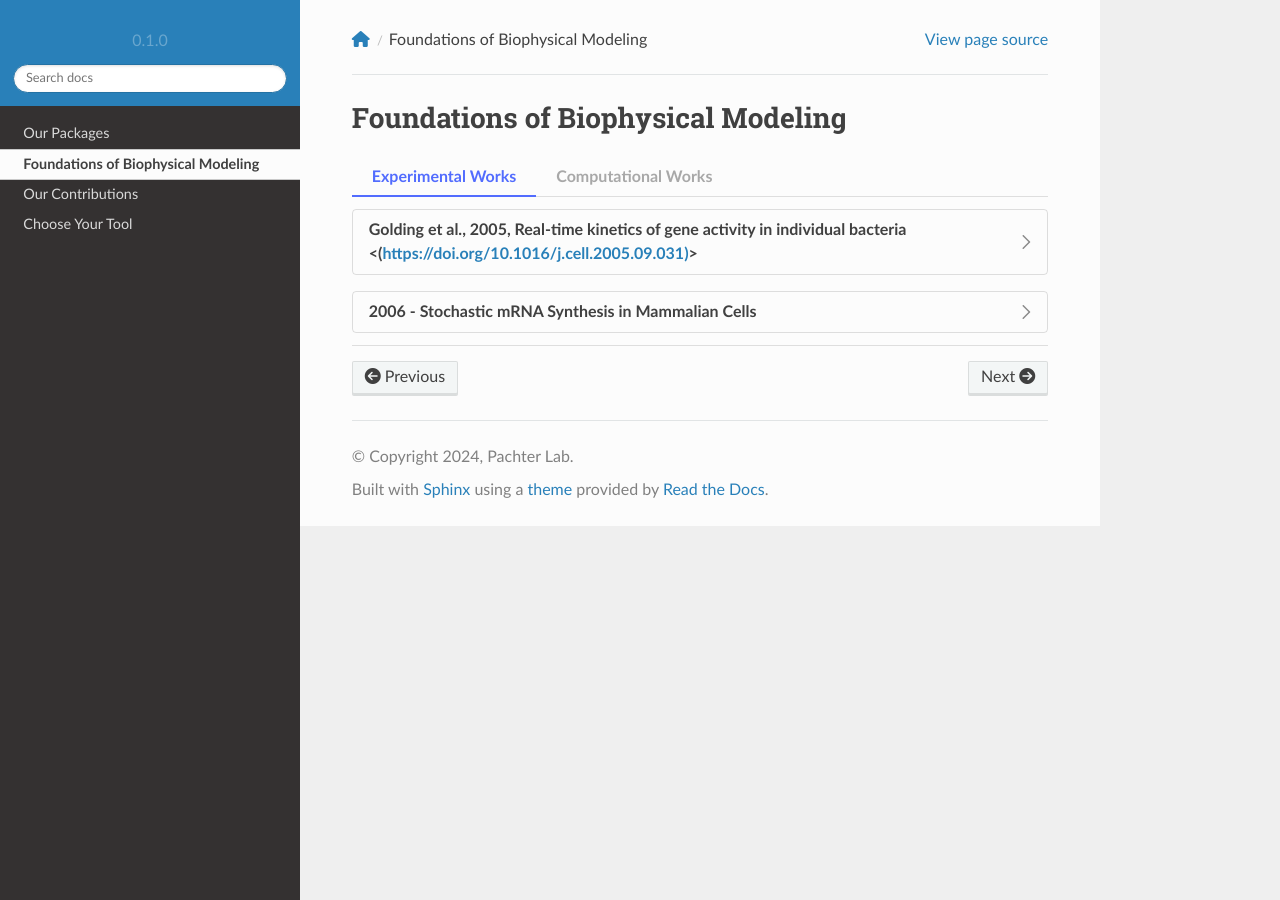
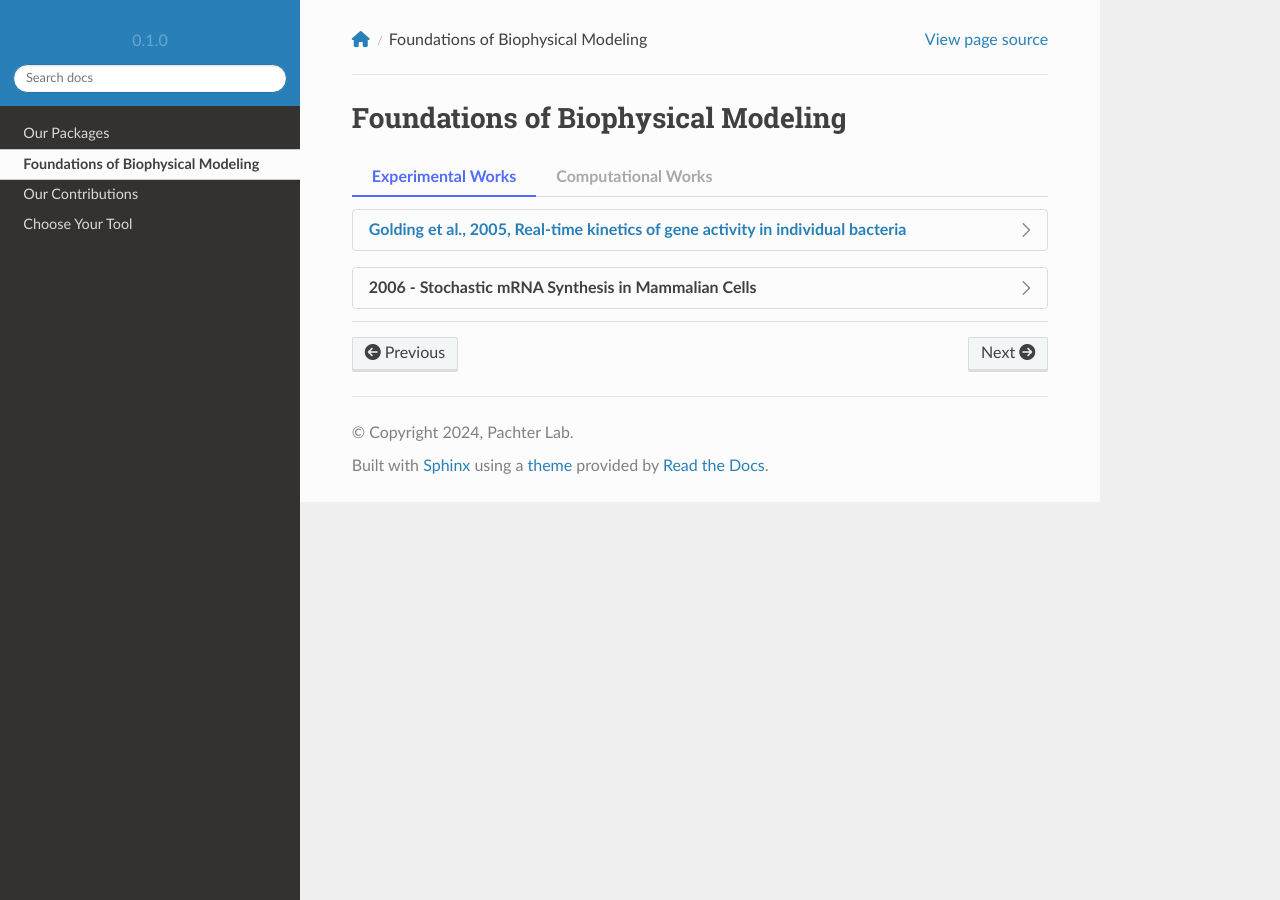
Before and after one commit to pachterlab/biophysics, a Sphinx documentation site: the page built from docs/source/foundations.rst, in a window 1280 px wide. Built offline with Sphinx 7.4.7 and the Read the Docs theme 2.0.0, drawn with Linux system fonts in a browser that asks for light colours; nearby versions of some CDN libraries; pages that are not in the unit, such as notebooks, are missing from menus.

Commit message:
Update foundations.rst

```diff
--- a/docs/source/foundations.rst
+++ b/docs/source/foundations.rst
@@ -6,7 +6,7 @@ Foundations of Biophysical Modeling
 
     .. tab-item:: Experimental Works
 
-        .. dropdown:: Golding et al., 2005, Real-time kinetics of gene activity in individual bacteria <(https://doi.org/10.1016/j.cell.2005.09.031)>
+        .. dropdown:: `Golding et al., 2005, Real-time kinetics of gene activity in individual bacteria <(https://doi.org/10.1016/j.cell.2005.09.031)>`_
 
             .. grid:: 2
 
```
